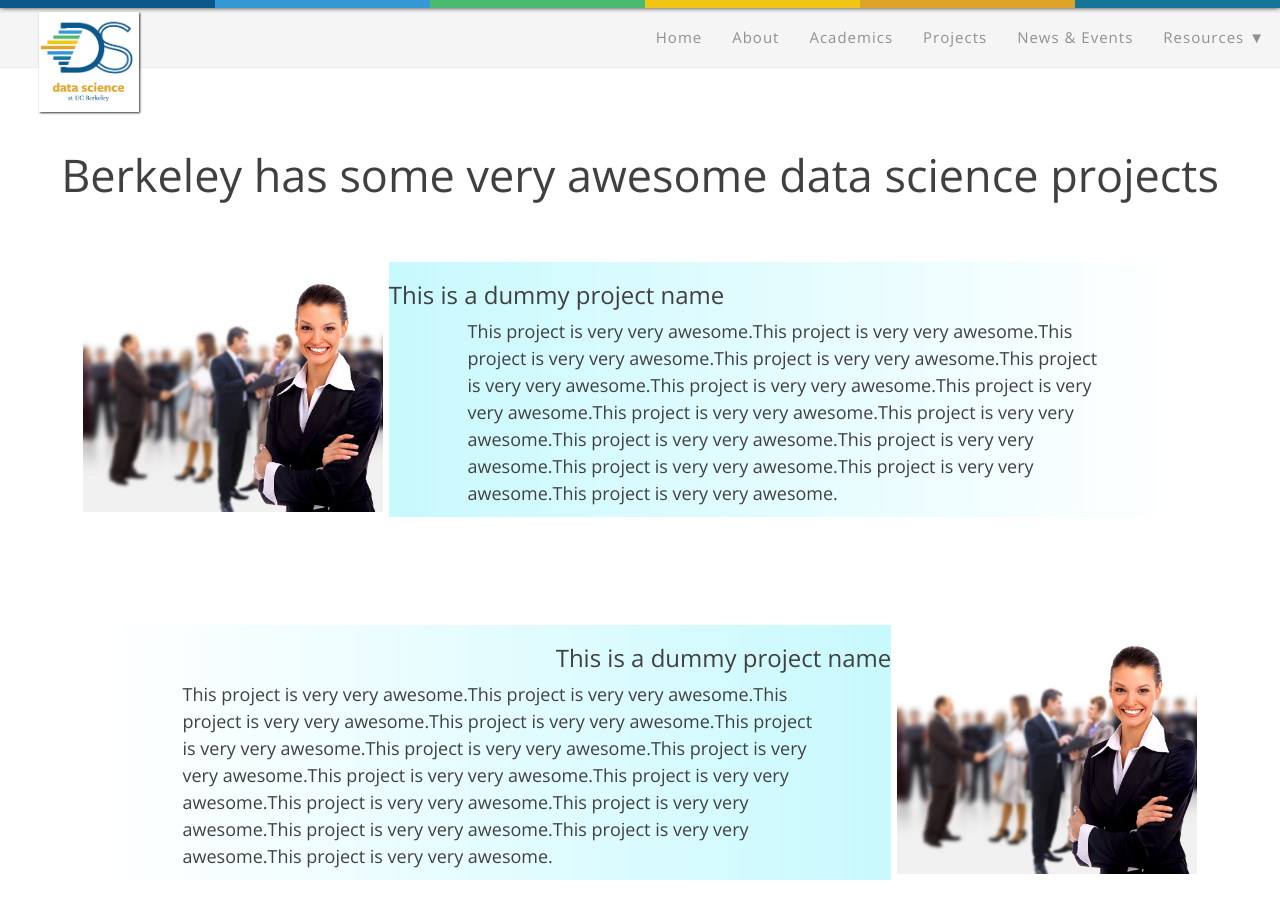
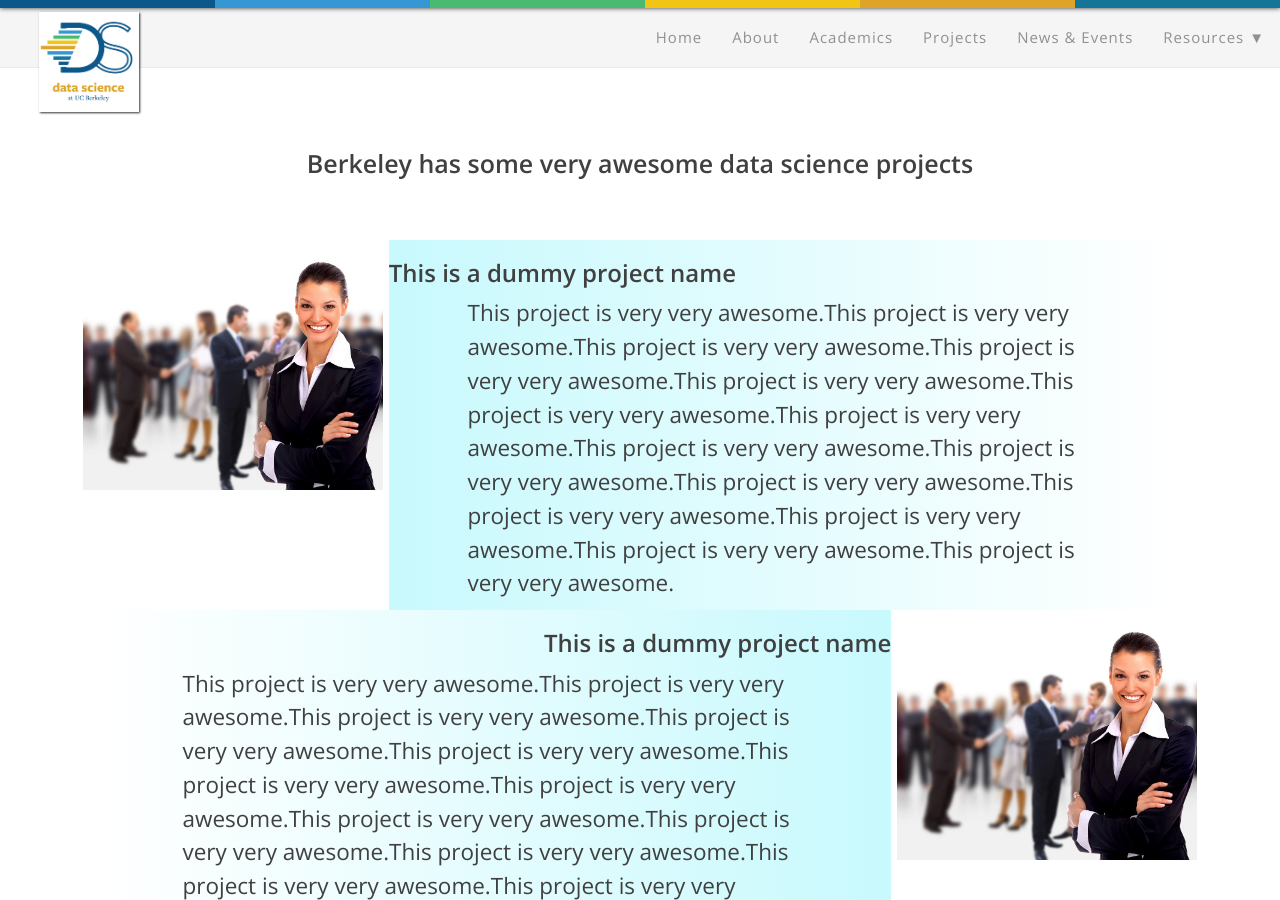
Before and after one commit to data-8/DataConnect, a Jekyll site: the page built from project/index.html, in a window 1280 px wide and 900 px high. Built offline with Jekyll 4.4.1, drawn with Linux system fonts in a browser that asks for light colours; nearby versions of some CDN libraries.

```diff
--- a/css/high_light_windows.css
+++ b/css/high_light_windows.css
@@ -3,7 +3,7 @@
   width: 100%;
   text-align:center;
   margin: 10px, 0.5%;
-
+  top: -20px;
 }
 .high_light_windows_container .news{
   float:left;
@@ -185,3 +185,14 @@
     right: 10px;
     bottom: 10px;
 }
+
+
+
+.high_light_windows_container .icons{
+  float:left;
+  width:calc(97%/3);
+  height: 300px;
+  font-size: 20px;
+  display:table;
+  margin:0.5%;
+}
--- a/css/main.css
+++ b/css/main.css
@@ -7,7 +7,7 @@
 
 body {
   font-family: 'Open Sans', 'Helvetica Neue', Helvetica, Arial, sans-serif;
-  font-size: 18px;
+  font-size: 100%;
   color: #404040;
   position: relative;
   background: #FFF;
@@ -23,9 +23,11 @@ jumbo-img {
 p {
   line-height: 1.5;
   position: relative;
+  font-size: 2.5vh;
   margin-left: 10%;
   margin-right: 10%;
   text-shadow: none;
+  text-align: left;
 }
 p a {
   /* text-decoration: underline */
@@ -33,7 +35,7 @@ p a {
   text-shadow: none;
 }
 h1,h2,h3,h4,h5,h6 {
-  font-weight: 100;
+  font-weight: 600;
   text-shadow: none;
 }
 a {
@@ -439,8 +441,8 @@ table tr td :last-child {
   border: none;
   color: #FFFFFF;
   text-align: center;
-  font-size: 18px;
-  padding: 10px;
+  font-size: 2.5vh;
+  padding: 2vh;
   height: auto;
   width: auto;
   transition: all 0.5s;
--- a/css/style.css
+++ b/css/style.css
@@ -10,7 +10,7 @@ h1 {
   width: 100%;
   box-sizing: border-box;
 	transform-style: inherit;
-    top: -50px;
+    top: -6vh;
 }
 
 
@@ -47,7 +47,7 @@ h1 {
 #title {
    background-image: url(../img/filtered-visualization.png);
    background-attachment: fixed;
-    padding-top: 100px;
+    padding-top: 12vh;
    position:relative;
 }
 
```
Also changed, not shown: index.html (+16 -6 lines), img/science-noun.png (added).
